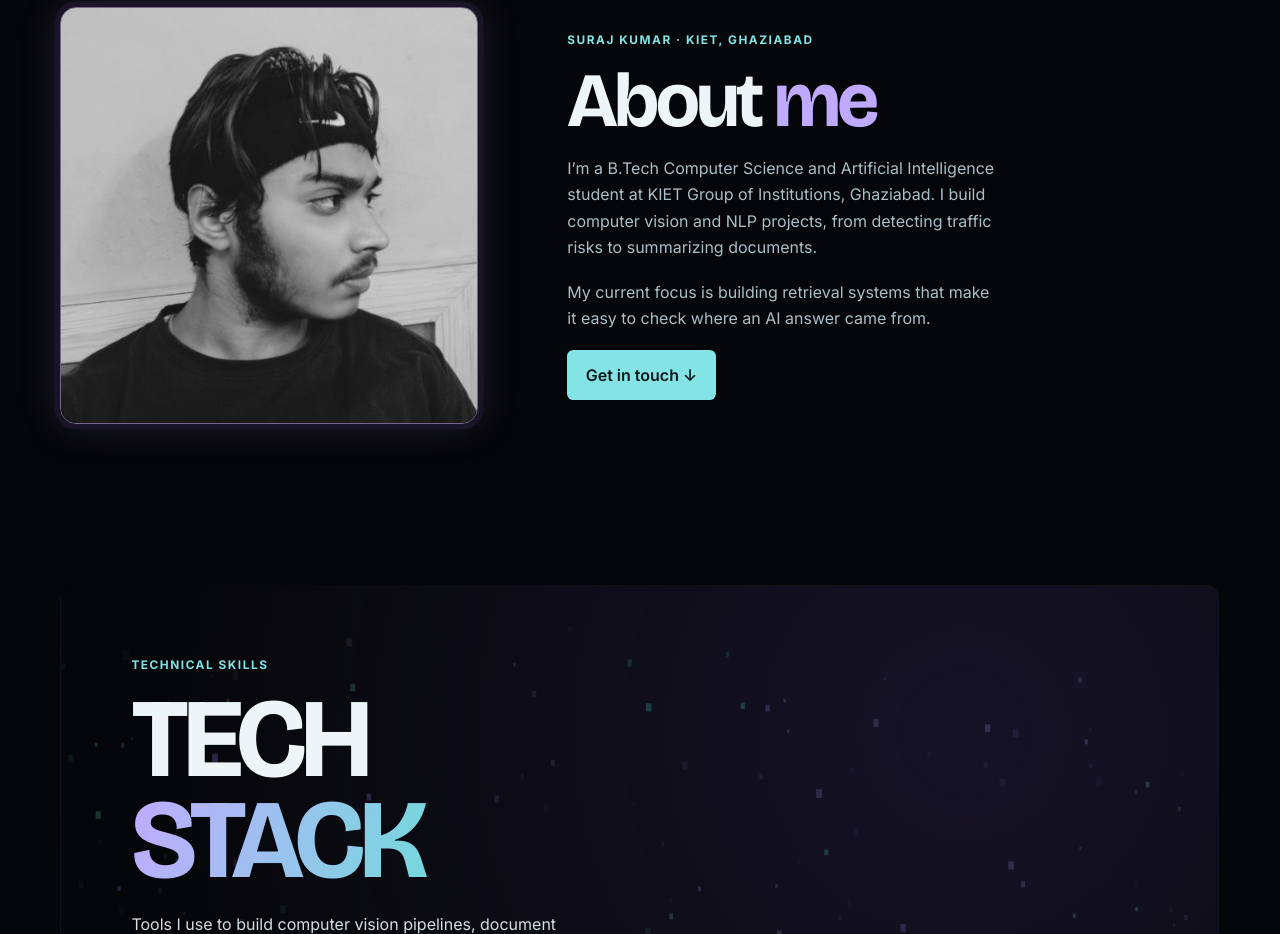
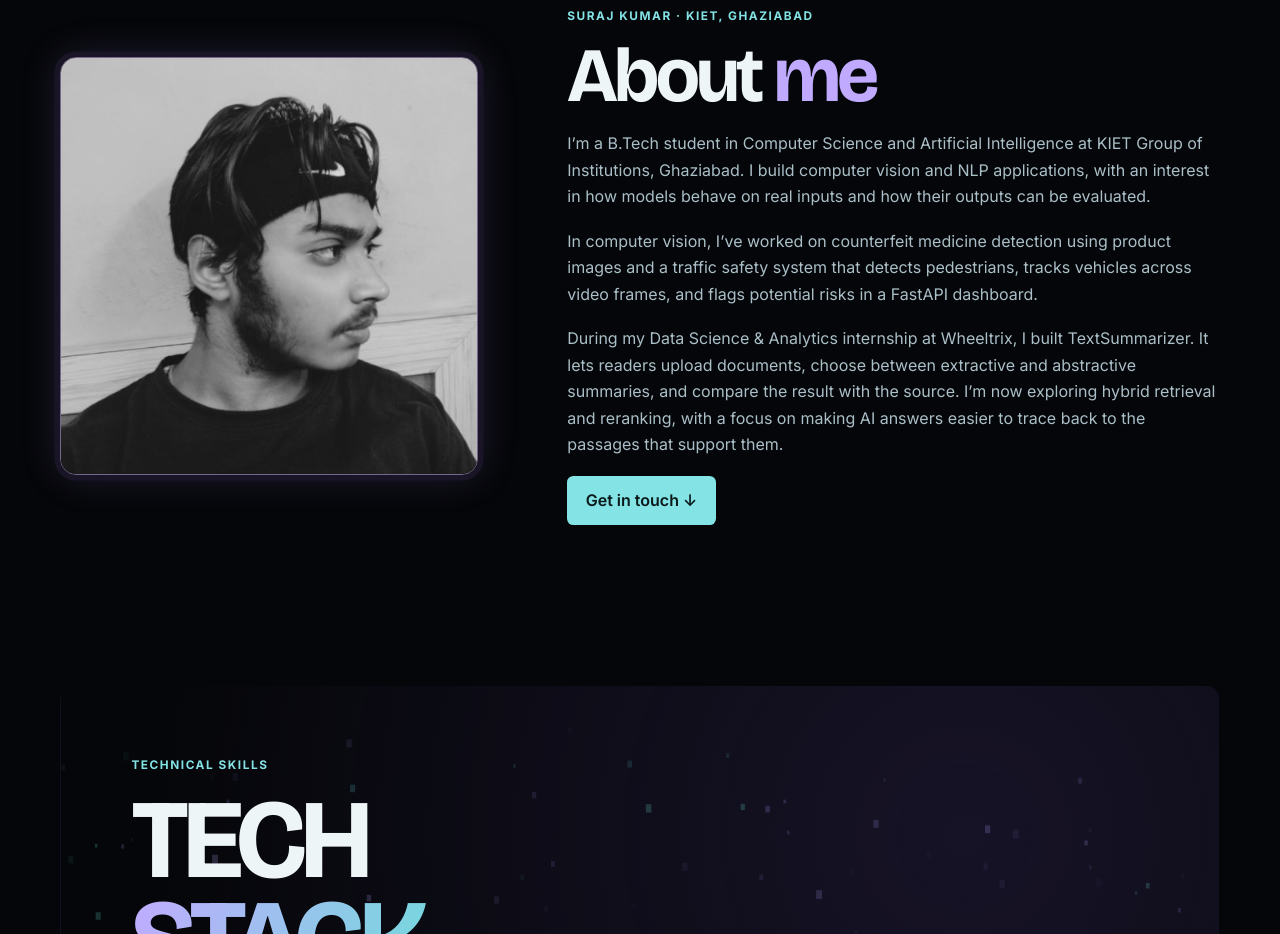
Before and after one commit to munixdelta/munixdelta.github.io, a plain HTML site: page index.html in a window 1280 px wide. Shown: the part 940-1874 px from the top of the page. Drawn offline with nearby package versions, Linux system fonts and the light colour scheme; animation ran at ten frames a second.

Commit message:
Expand the portfolio About section

```diff
--- a/index.html
+++ b/index.html
@@ -5,7 +5,7 @@
 <meta name="viewport" content="width=device-width, initial-scale=1">
 <meta name="description" content="Suraj Kumar’s portfolio of computer vision and agentic AI projects.">
 <title>Suraj Kumar · Applied AI Portfolio</title>
-<link rel="stylesheet" href="styles.css?v=portfolio-polish">
+<link rel="stylesheet" href="styles.css?v=about-copy">
 <script src="motion.js?v=reference-layout" defer></script>
 <script src="smoke.js" defer></script>
 </head>
@@ -30,8 +30,9 @@
     <div>
       <p class="label">Suraj Kumar · KIET, Ghaziabad</p>
       <h2 id="about-title">About <span>me</span></h2>
-      <p>I’m a B.Tech Computer Science and Artificial Intelligence student at KIET Group of Institutions, Ghaziabad. I build computer vision and NLP projects, from detecting traffic risks to summarizing documents.</p>
-      <p>My current focus is building retrieval systems that make it easy to check where an AI answer came from.</p>
+      <p>I’m a B.Tech student in Computer Science and Artificial Intelligence at KIET Group of Institutions, Ghaziabad. I build computer vision and NLP applications, with an interest in how models behave on real inputs and how their outputs can be evaluated.</p>
+      <p>In computer vision, I’ve worked on counterfeit medicine detection using product images and a traffic safety system that detects pedestrians, tracks vehicles across video frames, and flags potential risks in a FastAPI dashboard.</p>
+      <p>During my Data Science &amp; Analytics internship at Wheeltrix, I built TextSummarizer. It lets readers upload documents, choose between extractive and abstractive summaries, and compare the result with the source. I’m now exploring hybrid retrieval and reranking, with a focus on making AI answers easier to trace back to the passages that support them.</p>
       <a class="primary" href="#contact">Get in touch ↓</a>
     </div>
   </section>
--- a/styles.css
+++ b/styles.css
@@ -344,7 +344,7 @@ body { isolation: isolate; }
 #about-title span, #contact-title span { color: #bfaaff; }
 .about .portrait { border: 1px solid #75678a; box-shadow: 0 0 0 .35rem #191526, 0 0 2.5rem #a48df233; }
 .about .label { color: var(--accent); margin-bottom: .8rem; }
-.about p:not(.label) { max-width: 43ch; margin-bottom: 1.15rem; }
+.about p:not(.label) { max-width: 65ch; margin-bottom: 1.15rem; }
 .contact-actions { margin-top: 1.7rem; }
 .contact-actions a { color: #d3c8f7; text-transform: uppercase; letter-spacing: .1em; font-size: .74rem; text-decoration: none; }
 .contact-actions a:hover { color: white; }
```
